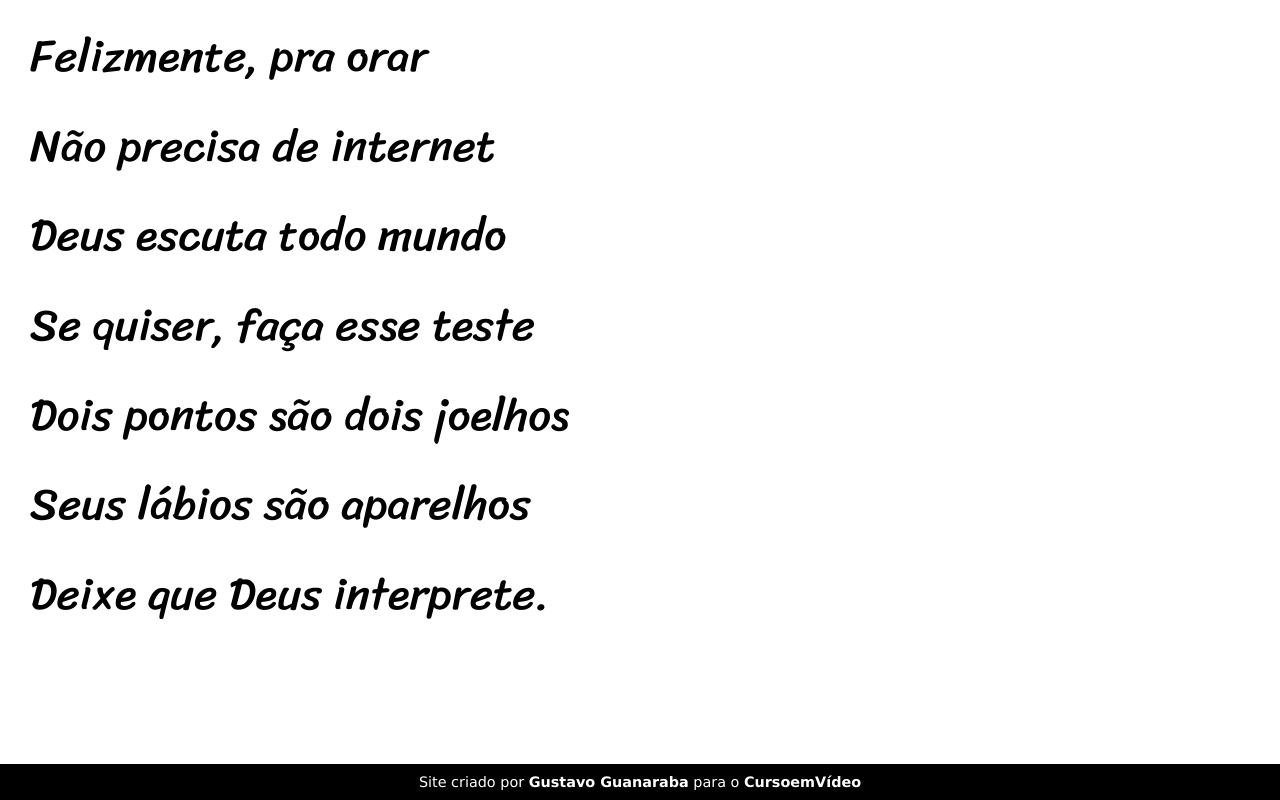
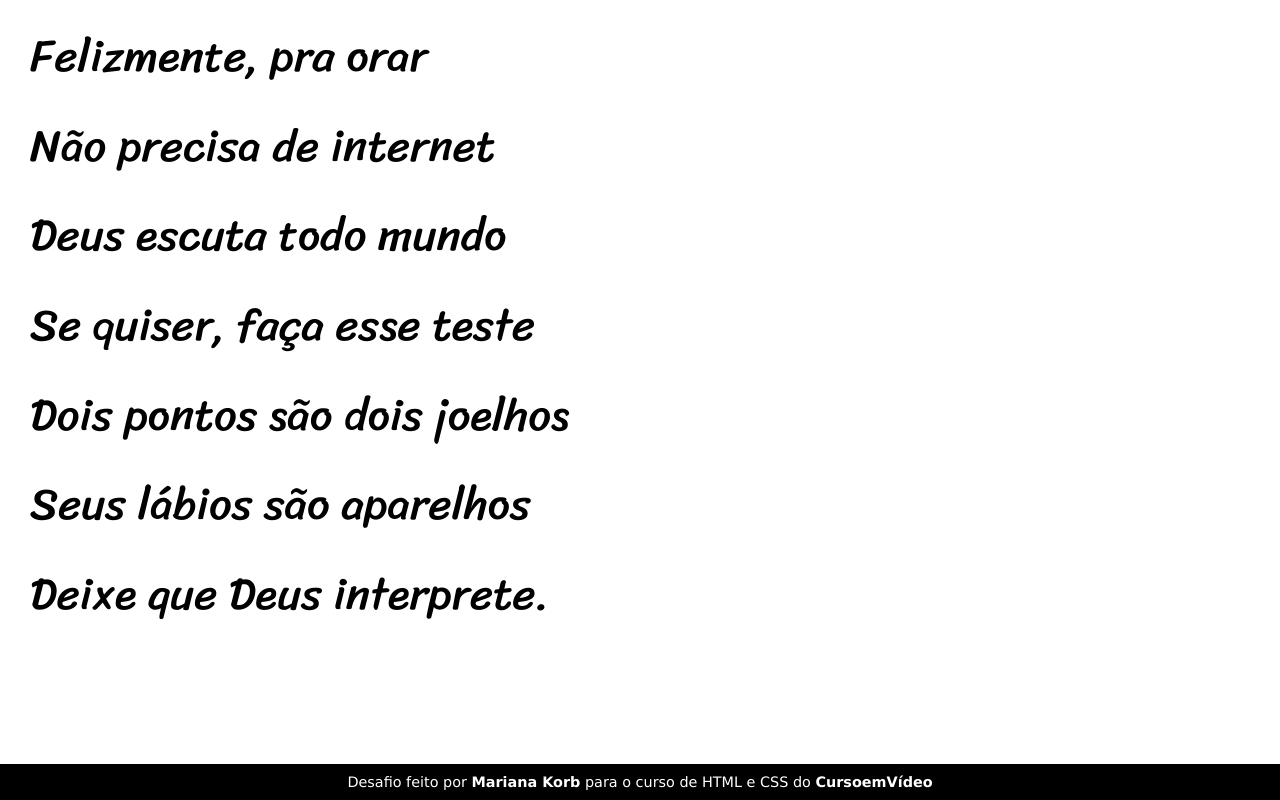
Before and after one commit to marianakorb/projeto-cordel, a plain HTML site: page index.html in a window 1280 px wide. Shown: the part 4930-5730 px from the top of the page. Drawn offline with Linux system fonts and the light colour scheme.

Commit message:
Update index.html

```diff
--- a/index.html
+++ b/index.html
@@ -93,7 +93,7 @@
         </section>
 
     <footer>
-        <p> Site criado por <strong>Gustavo Guanaraba</strong> para o <strong>CursoemVídeo</strong></p>
+        <p> Desafio feito por <strong>Mariana Korb</strong> para o curso de HTML e CSS do <strong>CursoemVídeo</strong></p>
     </footer>
 
 </body>
```
